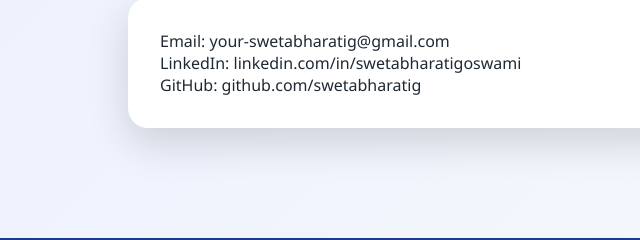
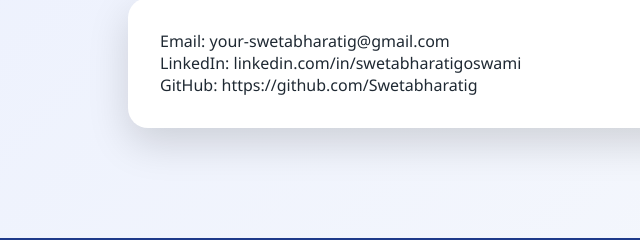
Before and after one commit to Swetabharatig/portfolio, a plain HTML site: page index.html in a window 1280 px wide. Shown: the part 2156-2396 px from the top of the page, 0-640 px from the left. Drawn offline with Linux system fonts and the light colour scheme.

Commit message:
Update index.html

```diff
--- a/index.html
+++ b/index.html
@@ -229,7 +229,7 @@
     <div class="card">
       <p>Email: your-swetabharatig@gmail.com</p>
       <p>LinkedIn: linkedin.com/in/swetabharatigoswami</p>
-      <p>GitHub: github.com/swetabharatig</p>
+      <p>GitHub: https://github.com/Swetabharatig</p>
     </div>
   </section>
 
```
